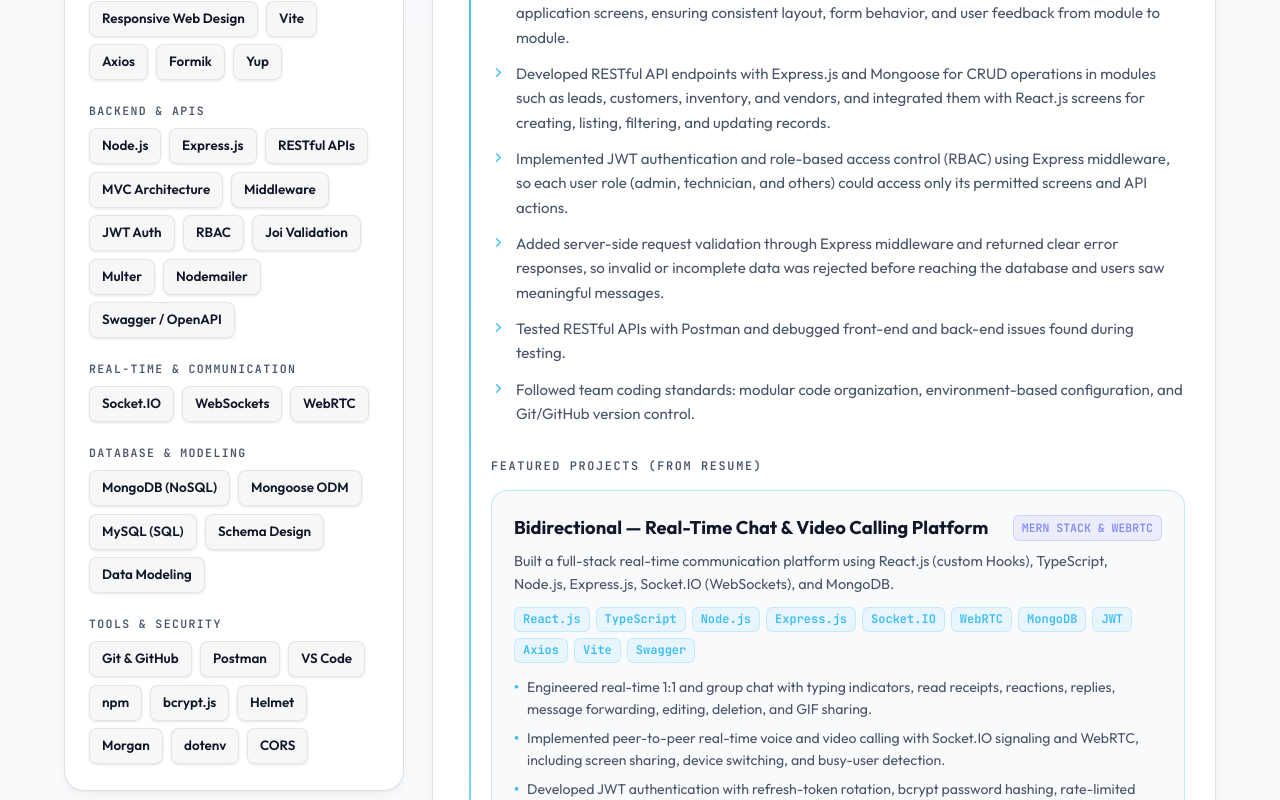
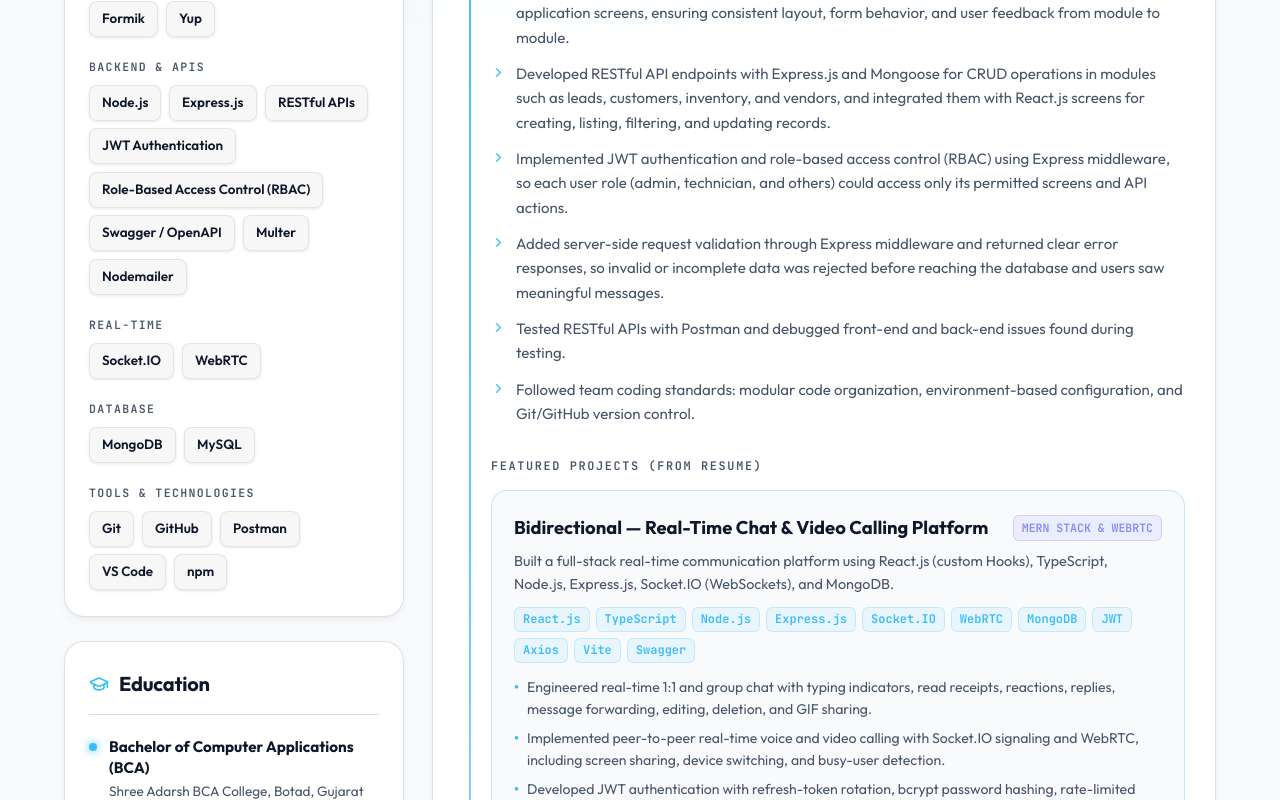
Before and after one commit to gaurav-1911/personal-portfolio, a React (Vite) app in the folder Frontend/: page /resume in a window 1280 px wide. Shown: the part 560-1360 px from the top of the page. Built offline with nearby package versions, Linux system fonts and the light colour scheme; no server answers.

Commit message:
feat(resume): update resume PDF and sync skills and certifications in Resume page

```diff
--- a/Frontend/src/pages/public/Resume/Resume.jsx
+++ b/Frontend/src/pages/public/Resume/Resume.jsx
@@ -27,10 +27,8 @@
       'React Hooks',
       'React Router',
       'Redux Toolkit',
-      'Context API',
       'Material UI (MUI)',
       'Bootstrap',
-      'Responsive Web Design',
       'Vite',
       'Axios',
       'Formik',
@@ -43,43 +41,24 @@
       'Node.js',
       'Express.js',
       'RESTful APIs',
-      'MVC Architecture',
-      'Middleware',
-      'JWT Auth',
-      'RBAC',
-      'Joi Validation',
+      'JWT Authentication',
+      'Role-Based Access Control (RBAC)',
+      'Swagger / OpenAPI',
       'Multer',
       'Nodemailer',
-      'Swagger / OpenAPI',
     ],
   },
   {
-    category: 'REAL-TIME & COMMUNICATION',
-    skills: ['Socket.IO', 'WebSockets', 'WebRTC'],
+    category: 'REAL-TIME',
+    skills: ['Socket.IO', 'WebRTC'],
   },
   {
-    category: 'DATABASE & MODELING',
-    skills: [
-      'MongoDB (NoSQL)',
-      'Mongoose ODM',
-      'MySQL (SQL)',
-      'Schema Design',
-      'Data Modeling',
-    ],
+    category: 'DATABASE',
+    skills: ['MongoDB', 'MySQL'],
   },
   {
-    category: 'TOOLS & SECURITY',
-    skills: [
-      'Git & GitHub',
-      'Postman',
-      'VS Code',
-      'npm',
-      'bcrypt.js',
-      'Helmet',
-      'Morgan',
-      'dotenv',
-      'CORS',
-    ],
+    category: 'TOOLS & TECHNOLOGIES',
+    skills: ['Git', 'GitHub', 'Postman', 'VS Code', 'npm'],
   },
 ];
 
@@ -186,11 +165,6 @@
     title: 'MERN Stack Development Training',
     issuer: 'Virtual Height',
     period: 'August 2025 – March 2026',
-  },
-  {
-    title: 'MERN Stack Developer Internship',
-    issuer: 'Virtual Height',
-    period: 'March 2026 – Present',
   },
   {
     title: 'React JS Course',
```
Also changed, not shown: 1 other file (tests, documents, lock files or other folders).
